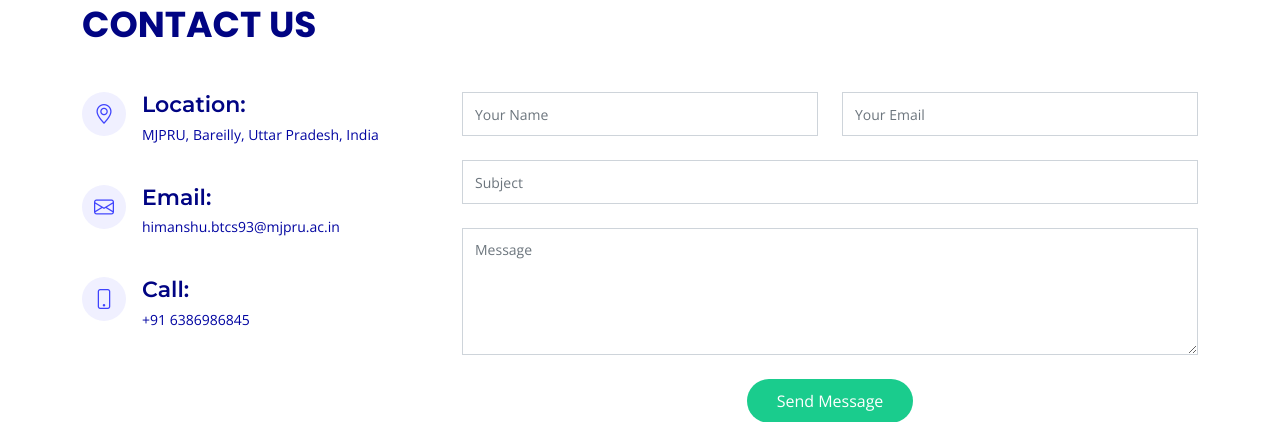
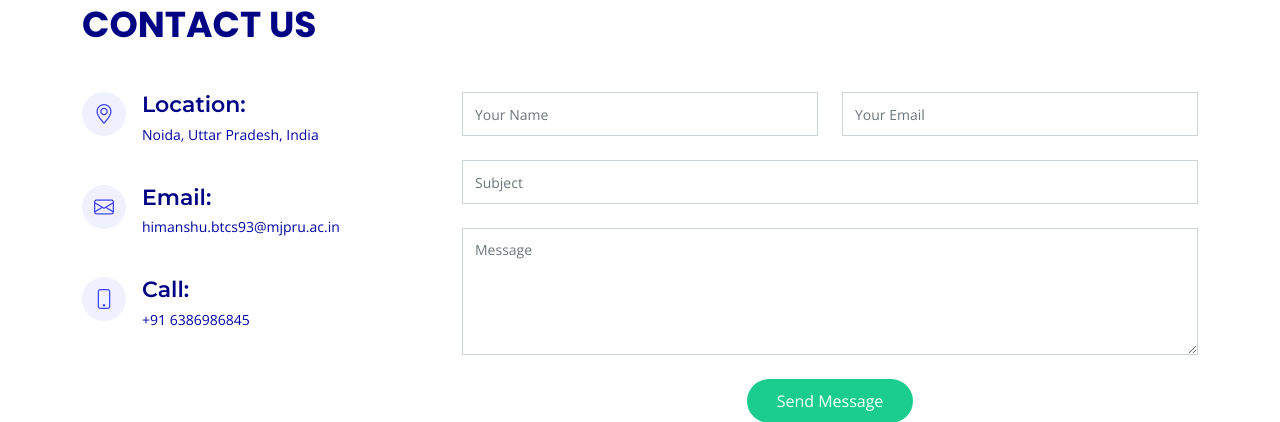
Before and after one commit to Himanshucwu20/Smart_Waste_Management_System, a Flask app: page / in a window 1280 px wide. Shown: the part 4843-5265 px from the top of the page. Run offline with Flask 3, Linux system fonts and the light colour scheme; some libraries are stand-ins or nearby versions.

Commit message:
Update index.html

```diff
--- a/templates/index.html
+++ b/templates/index.html
@@ -416,7 +416,7 @@
               <div class="address">
                 <i class="bi bi-geo-alt"></i>
                 <h4>Location:</h4>
-                <p>MJPRU, Bareilly, Uttar Pradesh, India</p>
+                <p>Noida, Uttar Pradesh, India</p>
               </div>
 
               <div class="email">
```
